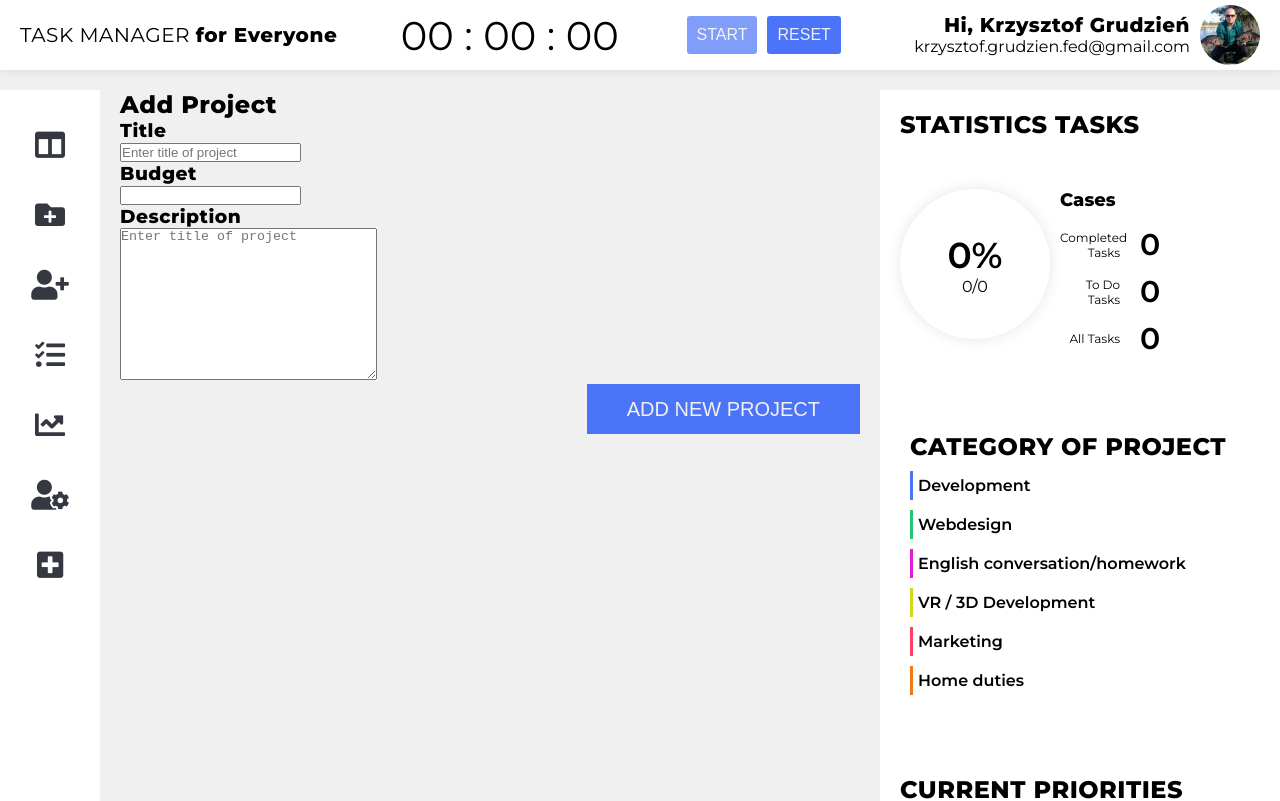
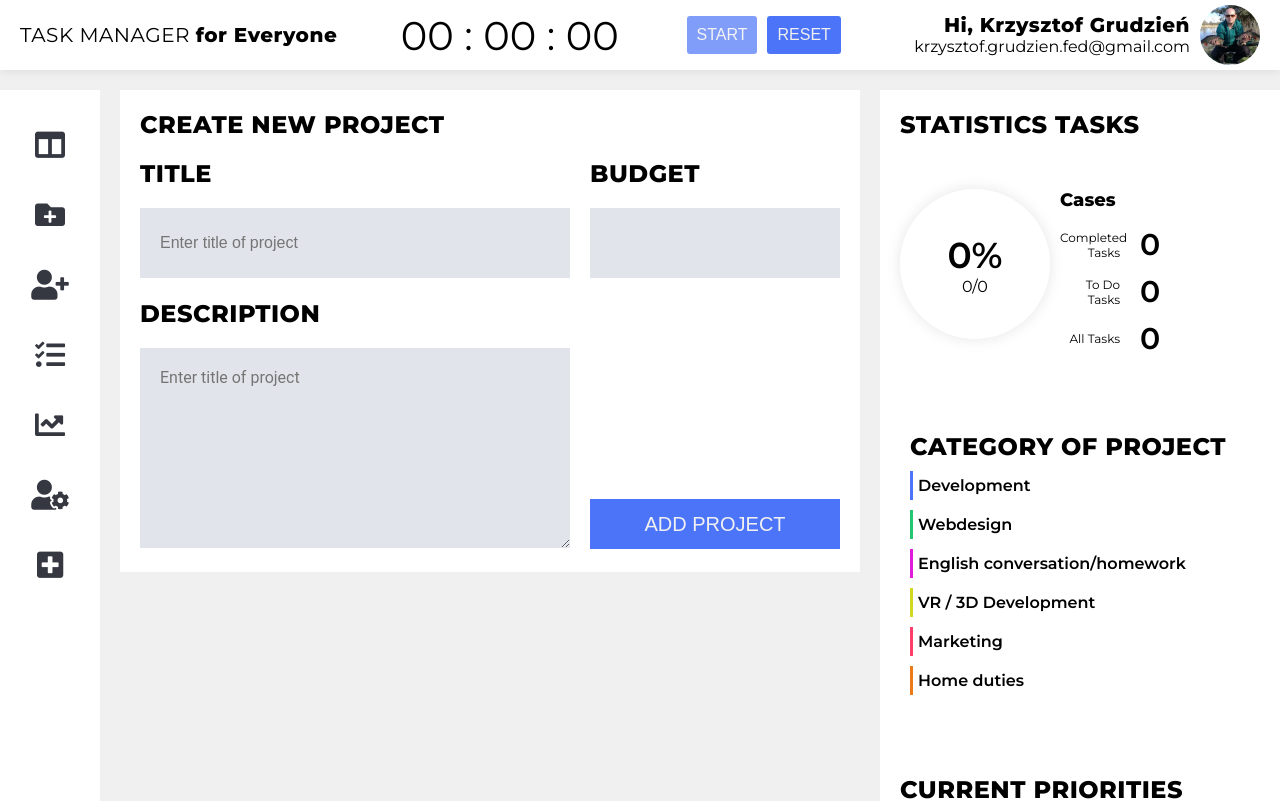
Before and after one commit to KrzysztofGrudzien/React-To-Do-App, a React (Create React App) app: page /projects in a window 1280 px wide. Shown: the top 801 px of the page. Built offline with nearby package versions, Linux system fonts and the light colour scheme.

Commit message:
add classes to form elements and style them

```diff
--- a/src/components/Form/AddProjectForm/AddProjecForm.js
+++ b/src/components/Form/AddProjectForm/AddProjecForm.js
@@ -1,33 +1,39 @@
 import React from "react";
+import "./AddProjectForm.scss";
 
 const AddProjectForm = () => {
   return (
-    <>
-      <h2>Add Project</h2>
+    <div className="form-container">
+      <h2>CREATE NEW PROJECT</h2>
       <form className="project-form">
         <div className="project-form-wrapper">
           <div className="project-input-wrapper">
-            <h3>Title</h3>
-            <input type="text" placeholder="Enter title of project" />
+            <h3 className="project-input-title">Title</h3>
+            <input
+              type="text"
+              placeholder="Enter title of project"
+              className="project-input"
+            />
           </div>
           <div className="project-input-wrapper">
-            <h3>Budget</h3>
-            <input type="number" min="0" />
+            <h3 className="project-input-title">Budget</h3>
+            <input type="number" min="0" className="project-input" />
           </div>
           <div className="project-textarea-wrapper">
-            <h3>Description</h3>
+            <h3 className="project-input-title">Description</h3>
             <textarea
               name=""
               id=""
               cols="30"
               rows="10"
               placeholder="Enter title of project"
+              className="project-textarea"
             ></textarea>
           </div>
-          <button>Add new project</button>
+          <button>Add project</button>
         </div>
       </form>
-    </>
+    </div>
   );
 };
 
--- a/src/components/Form/AddProjectForm/AddProjectForm.scss
+++ b/src/components/Form/AddProjectForm/AddProjectForm.scss
@@ -0,0 +1,48 @@
+@import "../../App/Variables.scss";
+
+.form-container {
+  padding: 20px;
+}
+
+.project-form {
+  margin-top: 20px;
+
+  &-wrapper {
+    display: grid;
+    grid-template-columns: 1fr 250px;
+    grid-template-rows: 120px auto;
+    gap: 20px;
+
+    .project-input {
+      background-color: $color-grey-100;
+      border: 0;
+      font-size: 1.6rem;
+      height: 70px;
+      outline: none;
+      padding-left: 20px;
+      width: 100%;
+    }
+
+    .project-textarea {
+      background-color: $color-grey-100;
+      border: 0;
+      font-size: 1.6rem;
+      font-family: "Roboto", sans-serif;
+      height: 200px;
+      outline: none;
+      padding: 20px;
+      width: 100%;
+    }
+
+    .project-input-title {
+      font-size: 2.4rem;
+      margin-bottom: 20px;
+      text-transform: uppercase;
+    }
+
+    button {
+      align-self: flex-end;
+      margin-bottom: 3px;
+    }
+  }
+}
```
